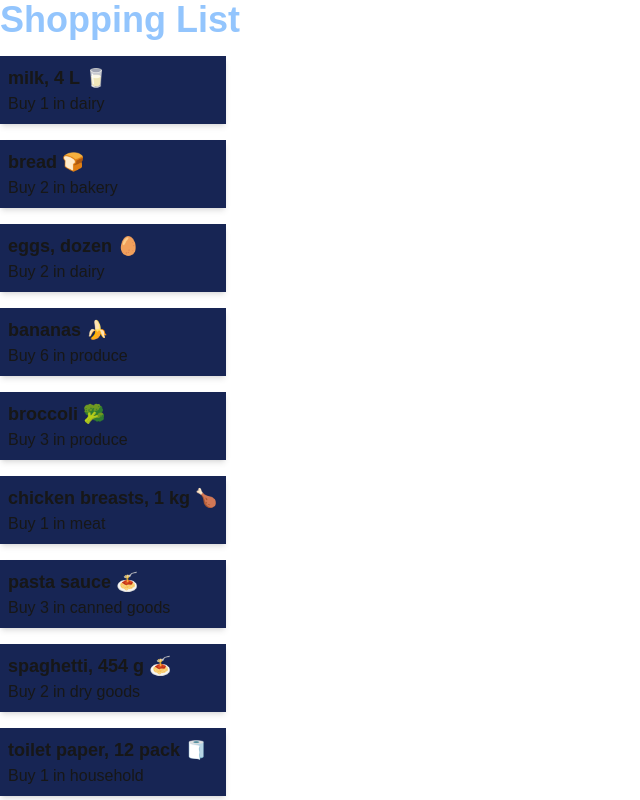
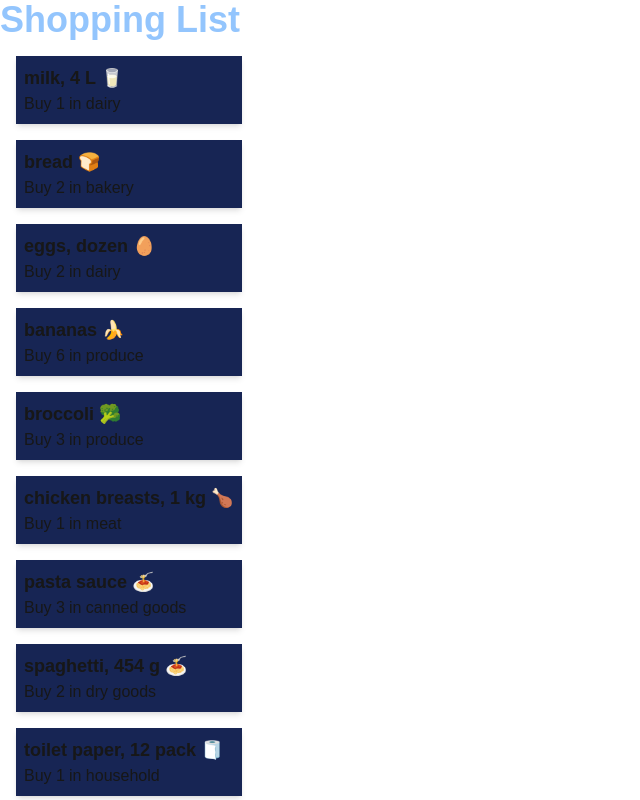
Before and after one commit to GraceBruketa/cprg306-assignments, a Next.js app: page /week-3 in a window 1280 px wide. Shown: the top 800 px of the page, without its empty margins (0-640 px from the left). Built offline with nearby package versions, Linux system fonts and the light colour scheme.

Commit message:
slight CSS change

```diff
--- a/app/week-3/item.js
+++ b/app/week-3/item.js
@@ -1,7 +1,7 @@
 import React from 'react';
 export default function Item (props) {
     return (
-        <ul className= "flex flex-col justify-items-start p-2 bg-blue-950 shadow-md my-4">
+        <ul className= "flex flex-col justify-center p-2 bg-blue-950 shadow-md my-4 mx-4">
             <div>
                 <li className= "text-lg font-semibold text--300">{props.name} </li>
             </div>
```
